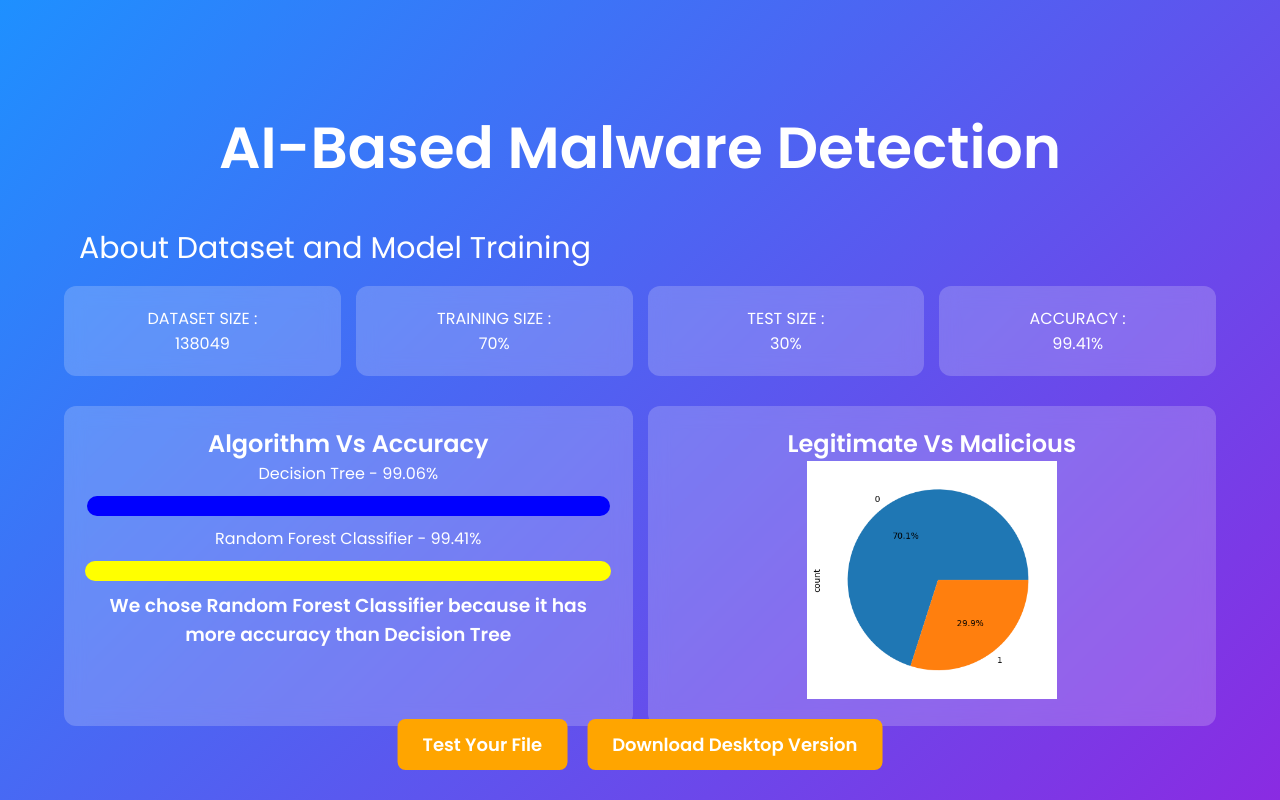
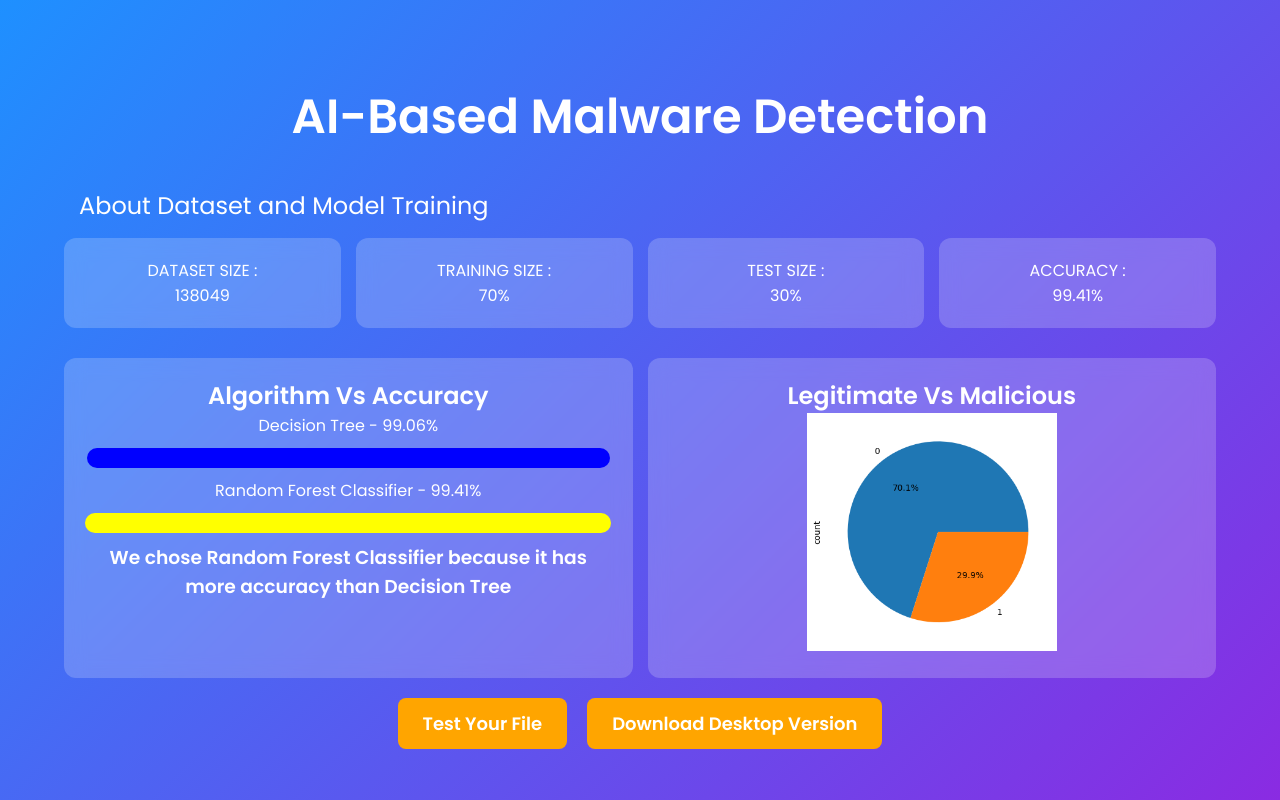
Before and after one commit to vamsi443/AIBMD, a Flask app: page / in a window 1280 px wide. Run offline with Flask 3, Linux system fonts and the light colour scheme.

Commit message:
Update dashboard.html

```diff
--- a/templates/dashboard.html
+++ b/templates/dashboard.html
@@ -4,6 +4,8 @@
     <meta charset="UTF-8">
     <meta name="viewport" content="width=device-width, initial-scale=1.0">
     <title>AI-Based Malware Detection</title>
+    <link rel="icon" href="{{ url_for('static', filename='favicon.ico') }}" type="image/x-icon">
+
     <link href="https://fonts.googleapis.com/css2?family=Poppins:wght@300;400;600&family=Pacifico&display=swap" rel="stylesheet">
     <style>
         * {
@@ -36,7 +38,7 @@
 
         h1 {
             color: white;
-            font-size: 58px;
+            font-size: 48px;
             font-weight: 600;
             text-align: center;
             margin-bottom: 20px;
@@ -44,13 +46,13 @@
         p {
             text-align: left;
             padding: 15px;
-            font-size: 30px;
+            font-size: 24px;
             color: white;
         }
 
         .dashboard {
             display: grid;
-            grid-template-columns: repeat(auto-fit, minmax(250px, 1fr));
+            grid-template-columns: repeat(auto-fit, minmax(150px, 1fr));
             gap: 15px;
             margin-bottom: 30px;
             justify-content: center;
@@ -105,12 +107,11 @@
         }
 
         .button-container {
-            position: fixed;
-            bottom: 30px;
-            left: 50%;
-            transform: translateX(-50%);
             display: flex;
             gap: 20px;
+            flex-wrap: wrap;
+            justify-content: center;
+            margin-top: 20px;
         }
 
         .action-button {
@@ -166,10 +167,10 @@
                 <img src="{{ url_for('static', filename='piechart.png') }}" alt="Pie Chart" width="250">
             </div>
         </div>
-    </div>
-    <div class="button-container">
-        <a href="{{ url_for('index') }}" class="action-button">Test Your File</a>
-      <a href="{{ url_for('download') }}" class="action-button">Download Desktop Version</a>
+        <div class="button-container">
+            <a href="{{ url_for('index') }}" class="action-button">Test Your File</a>
+            <a href="{{ url_for('download') }}" class="action-button">Download Desktop Version</a>
+        </div>
     </div>
 </body>
 </html>
```
